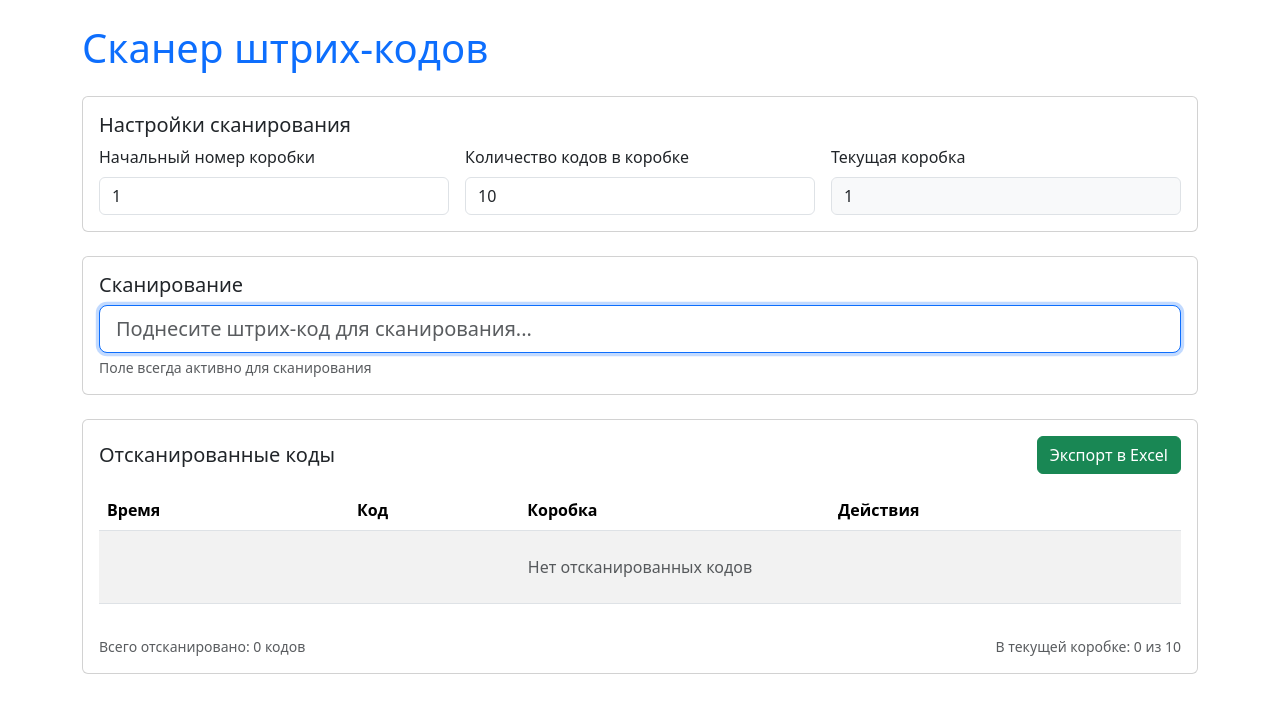
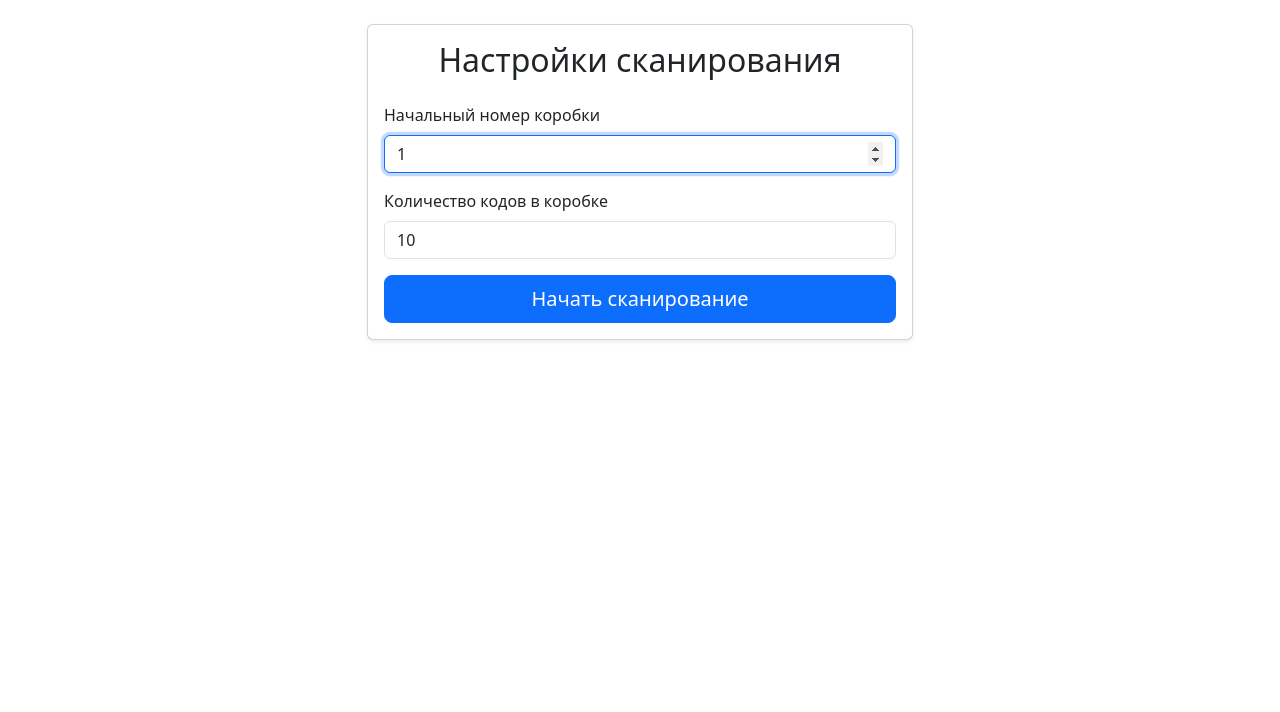
Before and after one commit to gifteddiz-int/sklad-mvp, a Vue app: page / in a window 1280 px wide. Shown: the top 712 px of the page. Built offline with nearby package versions, Linux system fonts and the light colour scheme.

Commit message:
Настройки вынесены в отдельный шаг

```diff
--- a/src/App.vue
+++ b/src/App.vue
@@ -1,23 +1,80 @@
 <template>
   <div class="container mt-4">
-    <h1 class="text-primary mb-4">Сканер штрих-кодов</h1>
+    <!-- Восстановление данных -->
+    <div v-if="showRecovery" class="modal fade show d-block" style="background: rgba(0, 0, 0, 0.5)">
+      <div class="modal-dialog">
+        <div class="modal-content">
+          <div class="modal-header">
+            <h5 class="modal-title">Восстановление данных</h5>
+          </div>
+          <div class="modal-body">
+            <p>Обнаружены сохраненные данные от {{ recoveryDate }}.</p>
+            <p>Хотите восстановить предыдущую сессию сканирования?</p>
+          </div>
+          <div class="modal-footer">
+            <button type="button" class="btn btn-secondary" @click="startNewSession">Начать заново</button>
+            <button type="button" class="btn btn-primary" @click="recoverSession">Восстановить</button>
+          </div>
+        </div>
+      </div>
+    </div>
 
-    <!-- Настройки -->
+    <!-- Экран начальной настройки -->
+    <div v-if="!isConfigured && !showRecovery" class="row justify-content-center">
+      <div class="col-md-6">
+        <div class="card">
+          <div class="card-body">
+            <h2 class="card-title text-center mb-4">Настройки сканирования</h2>
+            <form @submit.prevent="confirmSettings">
+              <div class="mb-3">
+                <label for="startBox" class="form-label">Начальный номер коробки</label>
+                <input type="number" class="form-control" id="startBox" v-model.number="settings.startBoxNumber" min="1" required autofocus />
+              </div>
+              <div class="mb-3">
+                <label for="boxCapacity" class="form-label">Количество кодов в коробке</label>
+                <input type="number" class="form-control" id="boxCapacity" v-model.number="settings.codesPerBox" min="1" required />
+              </div>
+              <button type="submit" class="btn btn-primary w-100 btn-lg">Начать сканирование</button>
+            </form>
+          </div>
+        </div>
+      </div>
+    </div>
+
+    <!-- Основной интерфейс сканирования -->
+    <div v-else-if="isConfigured">
+      <div class="d-flex justify-content-between align-items-center mb-4">
+        <h1 class="text-primary mb-0">Сканер штрих-кодов</h1>
+        <button class="btn btn-warning" @click="isConfigured = false">Изменить настройки</button>
+      </div>
+
+      <!-- Компактная панель настроек -->
       <div class="card mb-4">
-      <div class="card-body">
-        <h5 class="card-title">Настройки сканирования</h5>
-        <div class="row g-3">
-          <div class="col-md-4">
-            <label for="startBox" class="form-label">Начальный номер коробки</label>
-            <input type="number" class="form-control" id="startBox" v-model.number="settings.startBoxNumber" min="1" />
+        <div class="card-body py-3">
+          <div class="row g-3 align-items-center">
+            <div class="col-md-3">
+              <div class="d-flex align-items-center">
+                <span class="badge bg-light text-dark me-2">Старт:</span>
+                <strong>#{{ settings.startBoxNumber }}</strong>
               </div>
-          <div class="col-md-4">
-            <label for="boxCapacity" class="form-label">Количество кодов в коробке</label>
-            <input type="number" class="form-control" id="boxCapacity" v-model.number="settings.codesPerBox" min="1" />
             </div>
-          <div class="col-md-4">
-            <label class="form-label">Текущая коробка</label>
-            <div class="form-control bg-light">{{ currentBoxNumber }}</div>
+            <div class="col-md-3">
+              <div class="d-flex align-items-center">
+                <span class="badge bg-light text-dark me-2">В коробке:</span>
+                <strong>{{ settings.codesPerBox }} шт</strong>
+              </div>
+            </div>
+            <div class="col-md-3">
+              <div class="d-flex align-items-center">
+                <span class="badge bg-light text-dark me-2">Текущая:</span>
+                <strong class="text-primary">#{{ currentBoxNumber }}</strong>
+              </div>
+            </div>
+            <div class="col-md-3">
+              <div class="d-flex align-items-center">
+                <span class="badge bg-light text-dark me-2">Заполнено:</span>
+                <strong>{{ codesInCurrentBox }}/{{ settings.codesPerBox }}</strong>
+              </div>
             </div>
           </div>
         </div>
@@ -82,24 +139,6 @@
           </div>
         </div>
       </div>
-
-    <!-- Восстановление данных -->
-    <div v-if="showRecovery" class="modal fade show d-block" style="background: rgba(0, 0, 0, 0.5)">
-      <div class="modal-dialog">
-        <div class="modal-content">
-          <div class="modal-header">
-            <h5 class="modal-title">Восстановление данных</h5>
-          </div>
-          <div class="modal-body">
-            <p>Обнаружены сохраненные данные от {{ recoveryDate }}.</p>
-            <p>Хотите восстановить предыдущую сессию сканирования?</p>
-          </div>
-          <div class="modal-footer">
-            <button type="button" class="btn btn-secondary" @click="startNewSession">Начать заново</button>
-            <button type="button" class="btn btn-primary" @click="recoverSession">Восстановить</button>
-          </div>
-        </div>
-      </div>
     </div>
   </div>
 </template>
@@ -129,6 +168,7 @@ const settings = ref<AppSettings>({
   codesPerBox: 10,
 });
 
+const isConfigured = ref(false);
 const currentCode = ref("");
 const scannedCodes = ref<ScanRecord[]>([]);
 const currentBoxNumber = ref(1);
@@ -138,7 +178,7 @@ const showRecovery = ref(false);
 const recoveryDate = ref("");
 const scannerInput = ref<HTMLInputElement>();
 
-// Звуки (замени пути на реальные)
+// Звуки
 const sounds = {
   success: new Audio("./sounds/beep-success.mp3"),
   error: new Audio("./sounds/beep-error.mp3"),
@@ -181,7 +221,24 @@ const showAlert = (message: string, type: "success" | "danger" | "warning" = "su
   }, 3000);
 };
 
+const confirmSettings = () => {
+  if (settings.value.startBoxNumber < 1 || settings.value.codesPerBox < 1) {
+    showAlert("Пожалуйста, введите корректные значения настроек", "danger");
+    return;
+  }
+
+  currentBoxNumber.value = settings.value.startBoxNumber;
+  isConfigured.value = true;
+  nextTick(() => {
+    if (scannerInput.value) {
+      scannerInput.value.focus();
+    }
+  });
+};
+
 const handleScan = () => {
+  if (!isConfigured.value) return;
+
   const code = currentCode.value.trim();
 
   if (!code) {
@@ -275,8 +332,15 @@ const recoverSession = () => {
       timestamp: new Date(scan.timestamp),
     }));
     currentBoxNumber.value = savedData.currentBoxNumber;
+    isConfigured.value = true;
     showRecovery.value = false;
     showAlert("Сессия восстановлена");
+
+    nextTick(() => {
+      if (scannerInput.value) {
+        scannerInput.value.focus();
+      }
+    });
   }
 };
 
@@ -285,6 +349,7 @@ const startNewSession = () => {
   scannedCodes.value = [];
   currentBoxNumber.value = settings.value.startBoxNumber;
   showRecovery.value = false;
+  isConfigured.value = false;
   showAlert("Новая сессия начата");
 };
 
@@ -303,11 +368,7 @@ onMounted(() => {
     recoveryDate.value = new Date(savedData.lastSave).toLocaleString("ru-RU");
   } else {
     currentBoxNumber.value = settings.value.startBoxNumber;
-  }
-
-  // Фокус на поле ввода
-  if (scannerInput.value) {
-    scannerInput.value.focus();
+    isConfigured.value = false;
   }
 
   // Автосохранение настроек
@@ -320,11 +381,13 @@ onMounted(() => {
 
   // Обработчик глобальных событий для фокуса
   const handleGlobalClick = () => {
+    if (isConfigured.value) {
       nextTick(() => {
         if (scannerInput.value) {
           scannerInput.value.focus();
         }
       });
+    }
   };
 
   document.addEventListener("click", handleGlobalClick);
@@ -350,4 +413,13 @@ onMounted(() => {
 .modal {
   background: rgba(0, 0, 0, 0.5);
 }
+
+.card {
+  box-shadow: 0 0.125rem 0.25rem rgba(0, 0, 0, 0.075);
+}
+
+.badge.bg-light {
+  font-size: 0.75em;
+  padding: 0.35em 0.65em;
+}
 </style>
```
Lines whose indentation alone changed are shown as unchanged.
